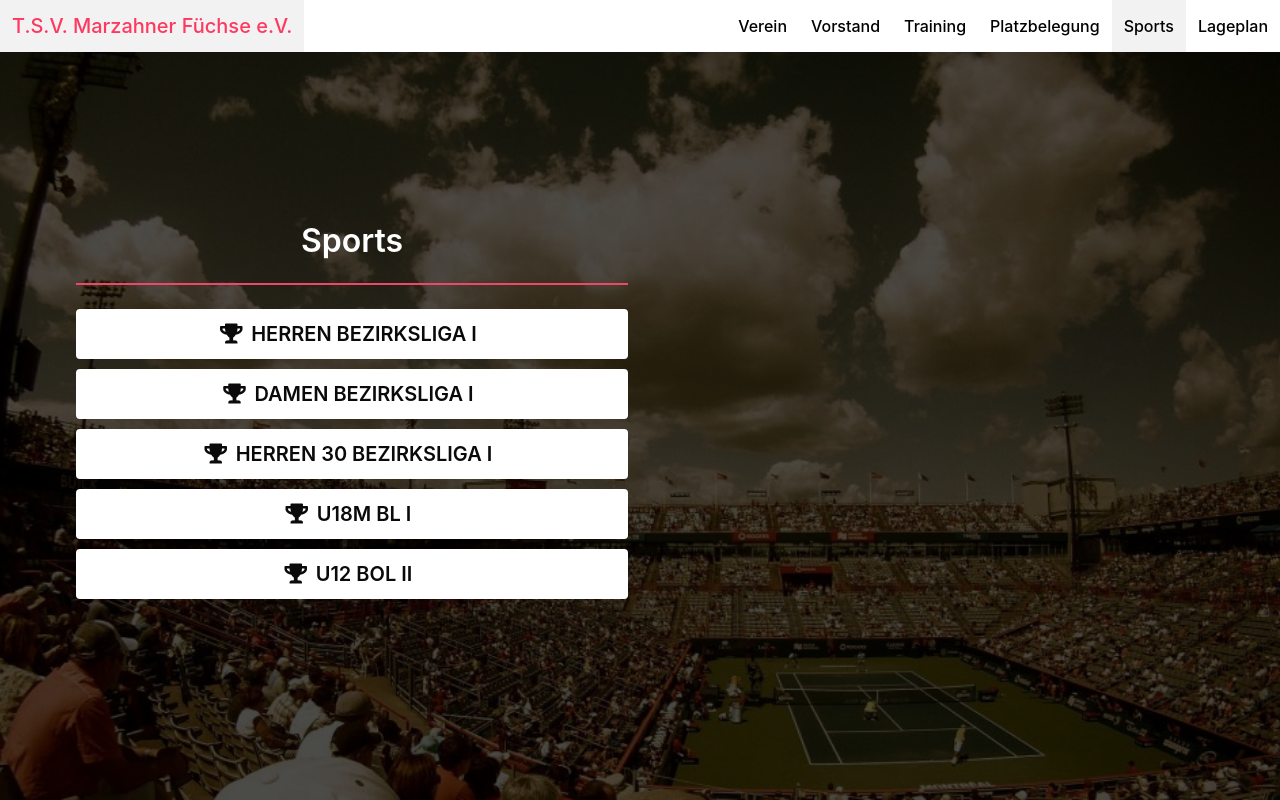
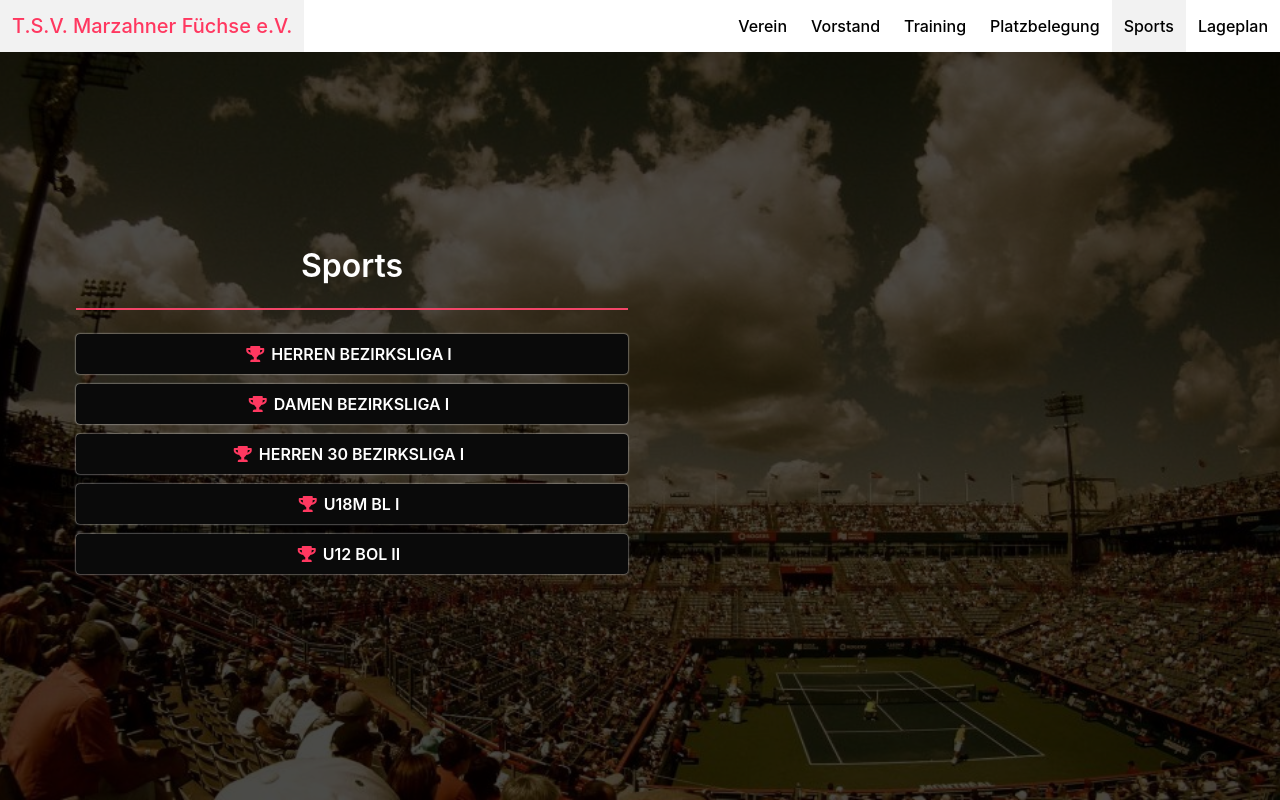
Before and after one commit to nikolaounkl/tennis_club, a React (Create React App) app: page /sports in a window 1280 px wide. Built offline with nearby package versions, Linux system fonts and the light colour scheme.

Commit message:
Updated backgrounds.

```diff
--- a/src/App.css
+++ b/src/App.css
@@ -48,11 +48,11 @@ body {
 }
 
 #home {
-    background-image: url("/images/bg1.jpg");
+    background-image: url("/images/tennisplatz7.jpg");
     background-attachment: fixed;
     background-size: cover;
     background-repeat: no-repeat;
-    background-position: top;
+    background-position: center;
 }
 
 #home .subtitle {
@@ -61,12 +61,15 @@ body {
     color: #fff;
 }
 
-#verein {
-    background-image: url("/images/tennisplatz5.jpg");
+#verein,
+#vorstand,
+#platzbelegung,
+#lageplan {
+    background-image: url("/images/bg1.jpg");
     background-attachment: fixed;
     background-size: cover;
     background-repeat: no-repeat;
-    background-position: center;
+    background-position: top;
 }
 
 #training {
@@ -94,7 +97,7 @@ body {
 }
 
 .fas.fa-male {
-    color: #000;
+    color: #ff3860;
     padding: 1px;
 }
 
@@ -109,6 +112,11 @@ iframe {
 
 #sports a {
     margin-bottom: 10px;
+    box-shadow: 0 0 2px 0 #fff;
+}
+
+#sports i {
+    color: #ff3860;
 }
 
 #sports a:hover {
@@ -118,3 +126,8 @@ iframe {
 .button {
     transition: all 0.1s ease-in-out !important;
 }
+
+.card,
+.image {
+    box-shadow: 0 0 2px 0 #fff !important;
+}
--- a/src/components/pages/Sports.js
+++ b/src/components/pages/Sports.js
@@ -11,7 +11,7 @@ export default function Sports() {
                         <hr className="has-background-danger" />
                         <div>
                             <a
-                                className="button is-fullwidth is-medium is-white"
+                                className="button is-fullwidth is-black"
                                 href="http://tvbb.liga.nu/cgi-bin/WebObjects/nuLigaTENDE.woa/wa/groupPage?championship=TVBB+Sommer+2019&group=1428108"
                                 target="_blank"
                                 rel="noopener noreferrer"
@@ -26,7 +26,7 @@ export default function Sports() {
                         </div>
                         <div>
                             <a
-                                className="button is-fullwidth is-medium is-white"
+                                className="button is-fullwidth is-black"
                                 href="http://tvbb.liga.nu/cgi-bin/WebObjects/nuLigaTENDE.woa/wa/groupPage?championship=TVBB+Sommer+2019&group=1428055"
                                 target="_blank"
                                 rel="noopener noreferrer"
@@ -41,7 +41,7 @@ export default function Sports() {
                         </div>
                         <div>
                             <a
-                                className="button is-fullwidth is-medium is-white"
+                                className="button is-fullwidth is-black"
                                 href="http://tvbb.liga.nu/cgi-bin/WebObjects/nuLigaTENDE.woa/wa/groupPage?championship=TVBB+Sommer+2019&group=1428135"
                                 target="_blank"
                                 rel="noopener noreferrer"
@@ -56,7 +56,7 @@ export default function Sports() {
                         </div>
                         <div>
                             <a
-                                className="button is-fullwidth is-medium is-white"
+                                className="button is-fullwidth is-black"
                                 href="http://tvbb.liga.nu/cgi-bin/WebObjects/nuLigaTENDE.woa/wa/groupPage?championship=TVBB+Sommer+2019&group=1427965"
                                 target="_blank"
                                 rel="noopener noreferrer"
@@ -71,7 +71,7 @@ export default function Sports() {
                         </div>
                         <div>
                             <a
-                                className="button is-fullwidth is-medium is-white"
+                                className="button is-fullwidth is-black"
                                 href="http://tvbb.liga.nu/cgi-bin/WebObjects/nuLigaTENDE.woa/wa/groupPage?championship=TVBB+Sommer+2019&group=1428027"
                                 target="_blank"
                                 rel="noopener noreferrer"
--- a/src/components/pages/Training.js
+++ b/src/components/pages/Training.js
@@ -17,17 +17,17 @@ export default function Training() {
                             Sportwart Konstantin Kleim.
                         </p>
                         <br />
-                        <div className="card has-background-white">
+                        <div className="card has-background-black">
                             <div className="card-content">
                                 <div>
-                                    <p className="title is-5 has-text-black">
+                                    <p className="title is-5 has-text-white">
                                         <i className="fas fa-male" />{" "}
                                         Einzeltraining - 28€
                                     </p>
                                 </div>
                                 <br />
                                 <div>
-                                    <p className="title is-5 has-text-black">
+                                    <p className="title is-5 has-text-white">
                                         <i className="fas fa-male" />
                                         <i className="fas fa-male" /> Pro Person
                                         - 14€
@@ -35,7 +35,7 @@ export default function Training() {
                                 </div>
                                 <br />
                                 <div>
-                                    <p className="title is-5 has-text-black">
+                                    <p className="title is-5 has-text-white">
                                         <i className="fas fa-male" />
                                         <i className="fas fa-male" />
                                         <i className="fas fa-male" /> Pro Person
@@ -44,7 +44,7 @@ export default function Training() {
                                 </div>
                                 <br />
                                 <div>
-                                    <p className="title is-5 has-text-black">
+                                    <p className="title is-5 has-text-white">
                                         <i className="fas fa-male" />
                                         <i className="fas fa-male" />
                                         <i className="fas fa-male" />
--- a/src/components/pages/Vorstand.js
+++ b/src/components/pages/Vorstand.js
@@ -2,7 +2,7 @@ import React from "react";
 
 export default function Vorstand() {
     return (
-        <div className="hero is-danger is-fullheight">
+        <div className="hero is-danger is-fullheight" id="vorstand">
             <div className="overlay is-fullheight is-overlay" />
             <div className="hero-body">
                 <div className="container has-text-centered">
```
